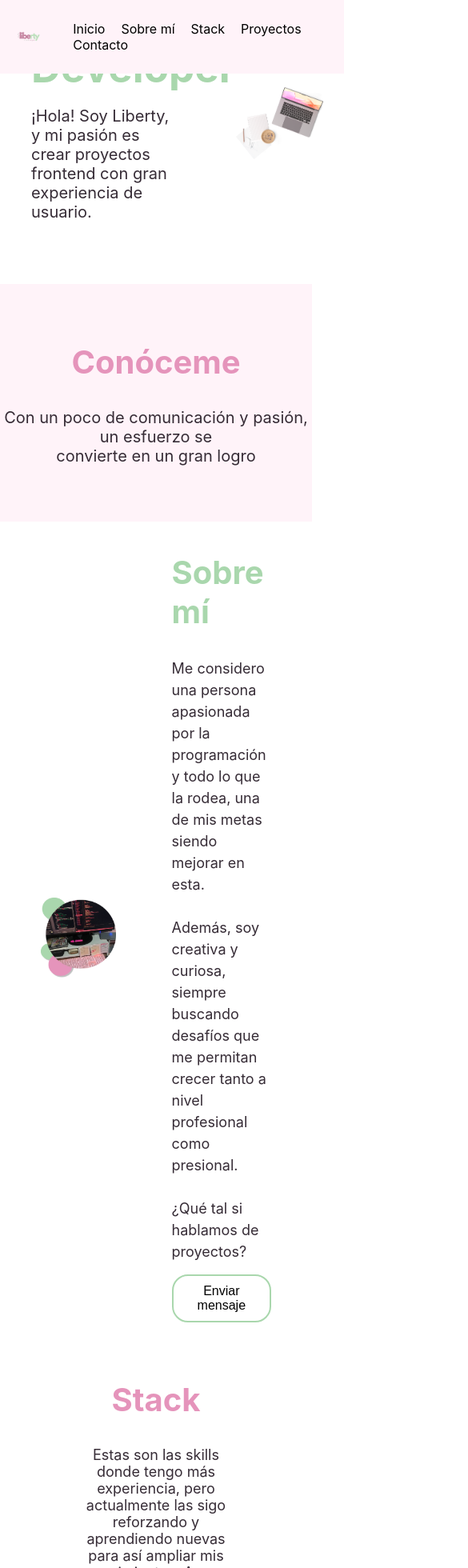
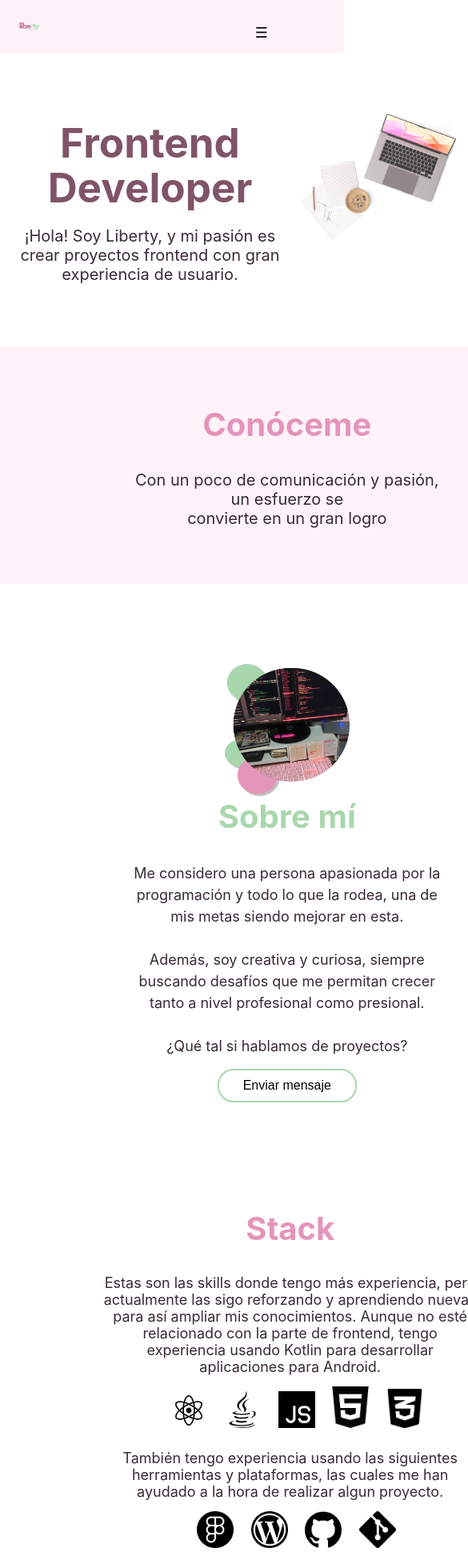
Before and after one commit to libertyDv/portfolio-Liberty, a React (Vite) app in the folder portfolio/: page / in a window 390 px wide. Shown: the top 1960 px of the page at 80% size, 585 px wide, since content can reach past the window. Built offline with nearby package versions, Linux system fonts and the light colour scheme.

Commit message:
responsive

```diff
--- a/portfolio/src/App.css
+++ b/portfolio/src/App.css
@@ -302,13 +302,210 @@ h1 {
 /*responsive*/
 
 /* Estilos para pantallas extra pequeñas (menos de 576px) */
-@media (max-width: 575.98px) {}
+@media (max-width: 575.98px) {
+  h1 {
+    color: #805467;
+    margin-top: 40%;
+  }
+
+  .intro {
+    display: flex;
+    align-items: center;
+    justify-content: space-around;
+    margin: 0;
+  }
+
+  #root {
+    margin: 0 auto;
+    text-align: center;
+  }
+
+  .txtInicio {
+    margin-left: 5%;
+    width: 90%;
+  }
+
+  .imagenInicio {
+    width: 50%;
+    margin-top: 50px;
+    margin-right: -180px;
+  }
+
+
+  /*conoceme*/
+
+  .conoceme {
+    display: flex;
+    width: 100%;
+    padding-right: 42%;
+    padding-left: 42%;
+  }
+
+
+
+  /*sobre mi*/
+
+  .sobreMi {
+    display: flex;
+    flex-direction: column;
+    width: 100%;
+    margin: 100px 0;
+    align-items: center;
+    justify-content: center;
+    padding-right: 42%;
+    padding-left: 42%;
+  }
+
+  .imagenCirc {
+    margin-right: 0px;
+  }
+
+  .textSobreMi {
+    font-size: 18px;
+  }
+
+  /*stack*/
+
+  .stack {
+    width: 120%;
+    margin: 0px;
+    padding-right: 33%;
+    padding-left: 33%;
+  }
+
+  .titStack {
+    margin-right: 0;
+    margin-left: 0;
+  }
+
+  .txtUno,
+  .txtDos {
+    width: 100%;
+    margin-bottom: 3%;
+  }
+
+  .txtDos {
+    margin-top: 5%;
+  }
+
+  .iconos img,
+  .iconos2 img {
+    width: 46px;
+    margin-right: 5%;
+
+  }
+
+  .iconos,
+  .iconos2 {
+    margin-left: 8%;
+  }
+
+  /*proyectos*/
+
+
+
+  .fairy,
+  .bookie,
+  .schedule {
+    margin-left: 0%;
+    margin-right: 0;
+  }
+
+  .schedule {
+    width: 110%;
+    margin-right: 30px;
+  }
+
+  .fairy, .bookie {
+    width: 140%;
+  }
+
+  .proy2,
+  .proy3,
+  .proy1 {
+    display: flex;
+    justify-content: center;
+    margin-top: 10%;
+    margin-left: 0%;
+    align-items: center;
+    text-align: center;
+    flex-direction: column;
+  }
+
+  .proyectos,
+  .proy3 {
+    width: 100%;
+    margin-left: 130px;
+  }
+
+  .proy3 {
+    margin-left: 60px;
+  }
+
+  .hproy1,
+  .hproy2,
+  .hproy3 {
+    font-size: 40px;
+    margin-left: 0;
+    text-align: center;
+    width: 100%;
+    margin-bottom: 50px;
+    margin-top: 10px;
+  }
+
+  .hproy1 {
+    margin-bottom: 0;
+  }
+
+  .hproy3 {
+    width: 100%;
+    margin: 100px;
+    margin-top: 0px;
+    margin-left: 130px;
+  }
+
+
+  /*contacto*/
+
+  .taza {
+    width: 30%;
+    margin: 0;
+  }
+
+  .titContacto {
+    margin-top: 0;
+  }
+
+  .txtContacto {
+    width: 80%;
+    margin: 0;
+  }
+
+  .contacto {
+    margin-top: 10%;
+    margin: 0;
+    width: 100%;
+    padding-right: 135px;
+    padding-left: 135px;
+
+  }
+
+  .tel {
+    position: fixed;
+    right: -10%;
+    top: 75%;
+    padding: 20px;
+    width: 250px;
+    height: 420px;
+  }
+
+
+}
 
 /* Estilos para pantallas pequeñas (de 576px a 767px) */
 @media (min-width: 576px) and (max-width: 767.98px) {
 
   h1 {
-    color: #805467;
     margin-top: 25%;
   }
 
--- a/portfolio/src/footer.css
+++ b/portfolio/src/footer.css
@@ -68,3 +68,26 @@
     }
 
 }
+
+@media (max-width: 575.98px) {
+    .fot {
+        width: 100%;
+        padding-right: 135px;
+        padding-left: 135px;
+    }
+
+    .foot {
+        padding-right: 85px;
+        padding-left: 100px;
+    }
+
+    .imgs-footer img {
+        width: 10%;
+
+    }
+
+    .correo {
+        font-size: 18px;
+    }
+
+}
--- a/portfolio/src/header.css
+++ b/portfolio/src/header.css
@@ -1,3 +1,4 @@
+/* header.css */
 .header {
     background-color: #FFF3F9;
     padding: 10px 20px;
@@ -11,15 +12,21 @@
     z-index: 100;
 }
 
+nav ul {
+    display: flex;
+    margin: 0;
+    padding: 0;
+    list-style: none;
+}
+
 nav ul li {
     display: inline-block;
     margin-right: 20px;
-
 }
 
 nav ul li a {
     color: black;
-
+    text-decoration: none;
 }
 
 nav ul li a:hover {
@@ -28,6 +35,52 @@ nav ul li a:hover {
     cursor: pointer;
 }
 
+.cont {
+    margin-right: 20px;
+}
+
 .logo {
     width: 8%;
 }
+
+
+.menu-toggle {
+    display: none;
+    background: none;
+    border: none;
+    font-size: 18px;
+    cursor: pointer;
+    color: black;
+    margin-right: 50px;
+    padding: 5px 25px;
+}
+
+@media (max-width: 768px) {
+    .menu-toggle {
+        display: block;
+    }
+
+    nav {
+        display: none;
+        position: absolute;
+        top: 60px;
+        left: 0;
+        width: 100%;
+        background-color: #FFF3F9;
+        text-align: center;
+    }
+
+    nav.open {
+        display: block;
+    }
+
+    nav ul {
+        flex-direction: column;
+        padding: 0;
+    }
+
+    nav ul li {
+        display: block;
+        margin: 10px 0;
+    }
+}
--- a/portfolio/src/header.tsx
+++ b/portfolio/src/header.tsx
@@ -1,20 +1,28 @@
-import React from 'react';
+import React, { useState } from 'react';
 import './header.css';
-import logo from './assets/logo.png'
+import logo from './assets/logo.png';
 import { Link as ScrollLink } from 'react-scroll';
 
+function Header() {
+    const [menuOpen, setMenuOpen] = useState(false);
 
-function Header() {
+    const toggleMenu = () => {
+        setMenuOpen(!menuOpen);
+    };
+
     return (
         <header className="header">
-            <img className='logo' src={logo} />
-            <nav>
+            <img className='logo' src={logo} alt="Logo" />
+            <button className="menu-toggle" onClick={toggleMenu}>
+                ☰
+            </button>
+            <nav className={menuOpen ? 'open' : ''}>
                 <ul>
                     <li><ScrollLink to="inicio" smooth={true} duration={500}>Inicio</ScrollLink></li>
                     <li><ScrollLink to="sobremi" smooth={true} duration={500}>Sobre mí</ScrollLink></li>
                     <li><ScrollLink to="stack" smooth={true} duration={500}>Stack</ScrollLink></li>
                     <li><ScrollLink to="proyectos" smooth={true} duration={500}>Proyectos</ScrollLink></li>
-                    <li><ScrollLink to="contacto" smooth={true} duration={500}>Contacto</ScrollLink></li>
+                    <li><ScrollLink to="contacto" smooth={true} duration={500} className= "cont">Contacto</ScrollLink></li>
                 </ul>
             </nav>
         </header>
```
